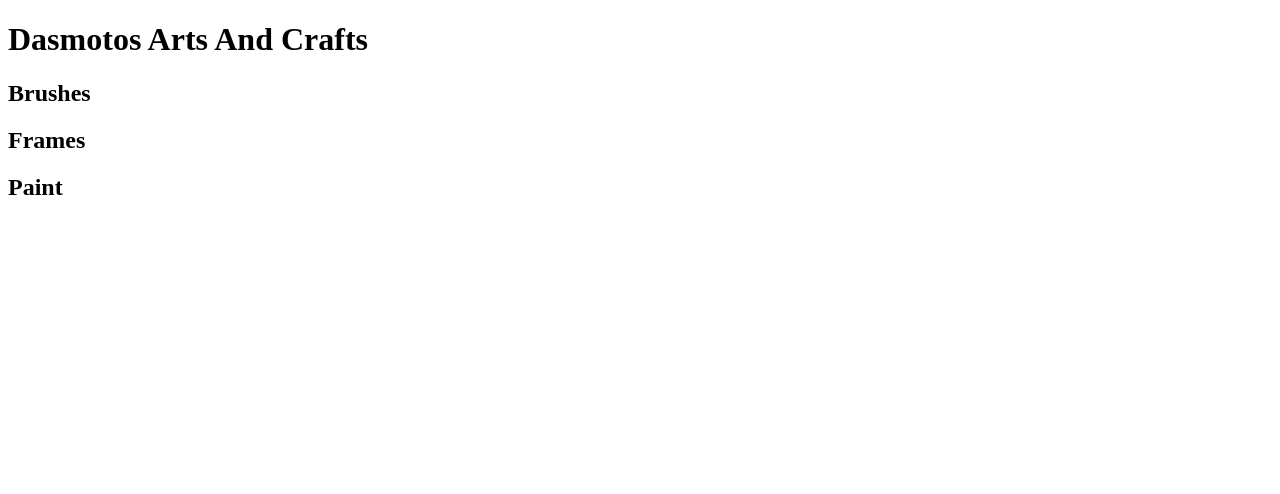
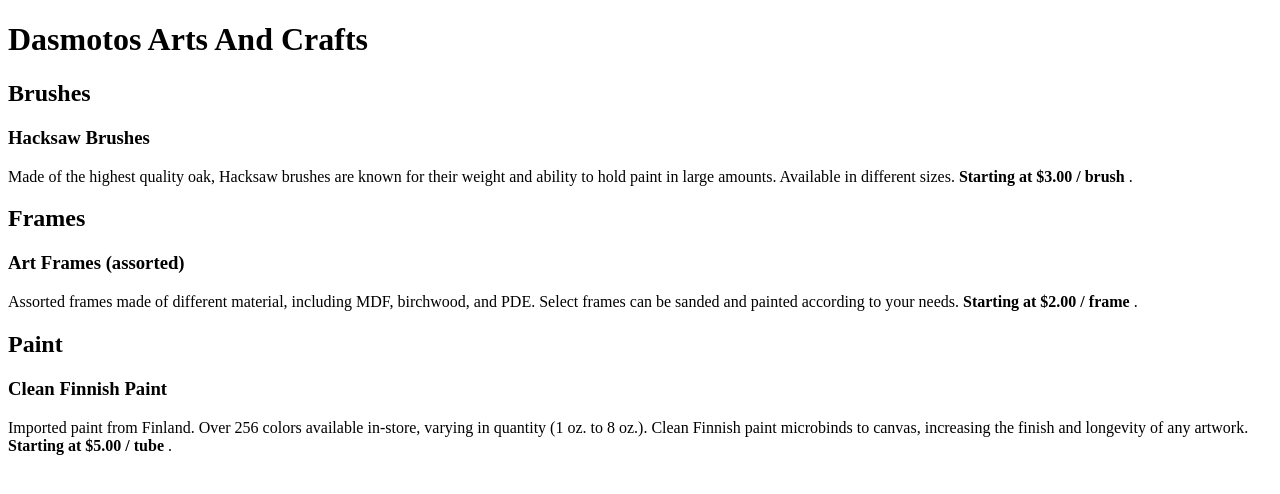
Before and after one commit to VioletViolaVi/Dasmotos_Arts_And_Crafts, a plain HTML site: page index.html in a window 1280 px wide. Drawn offline with Linux system fonts and the light colour scheme.

Commit message:
Add text  from codecademy to page.

```diff
--- a/index.html
+++ b/index.html
@@ -1,11 +1,13 @@
 <!DOCTYPE html>
 <html lang="en">
+
 <head>
     <meta charset="UTF-8">
     <meta http-equiv="X-UA-Compatible" content="IE=edge">
     <meta name="viewport" content="width=device-width, initial-scale=1.0">
     <title>Dasmotos Arts And Crafts</title>
 </head>
+
 <body>
     <main>
         <header>
@@ -14,14 +16,38 @@
 
         <section>
             <h2>Brushes</h2>
+            <h3>Hacksaw Brushes</h3>
+            <p>
+                Made of the highest quality oak, Hacksaw brushes are known for their weight and ability to hold paint in
+                large amounts. Available in different sizes.
+                <strong>
+                    Starting at $3.00 / brush
+                </strong>.
+            </p>
         </section>
 
         <section>
             <h2>Frames</h2>
+            <h3>Art Frames (assorted)</h3>
+            <p>
+                Assorted frames made of different material, including MDF, birchwood, and PDE. Select frames can be
+                sanded and painted according to your needs.
+                <strong>
+                    Starting at $2.00 / frame
+                </strong>.
+            </p>
         </section>
 
         <section>
             <h2>Paint</h2>
+            <h3>Clean Finnish Paint</h3>
+            <p>
+                Imported paint from Finland. Over 256 colors available in-store, varying in quantity (1 oz. to 8 oz.).
+                Clean Finnish paint microbinds to canvas, increasing the finish and longevity of any artwork.
+                <strong>
+                    Starting at $5.00 / tube
+                </strong>.
+            </p>
         </section>
 
         <footer></footer>
@@ -29,4 +55,5 @@
     </main>
 
 </body>
+
 </html>
```
